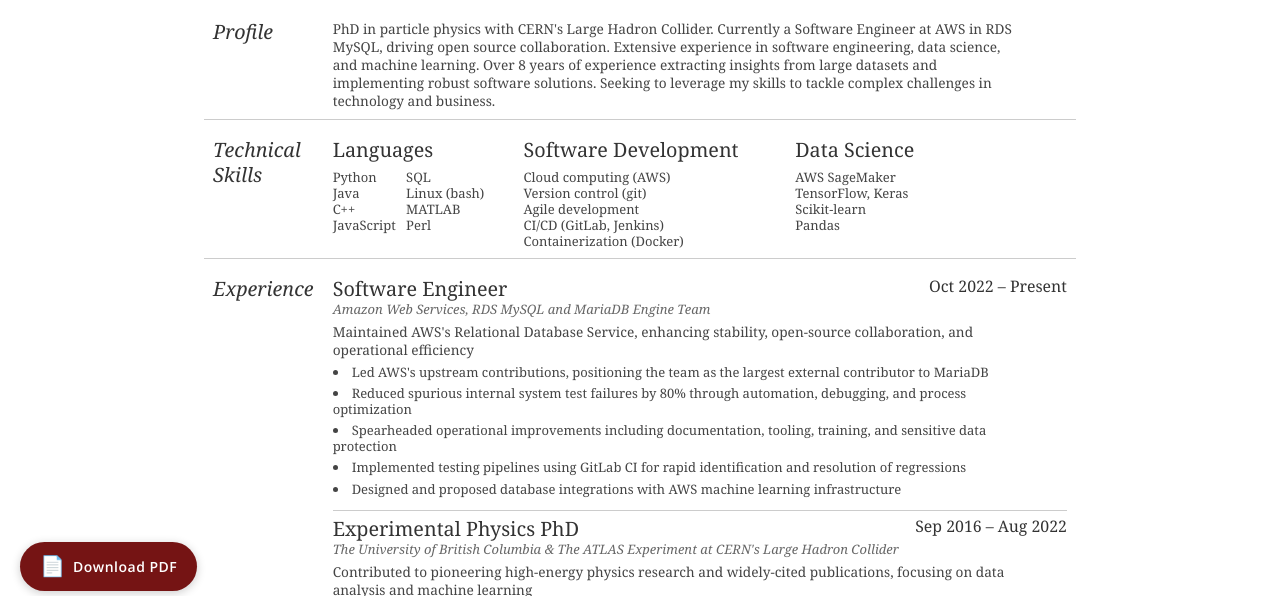
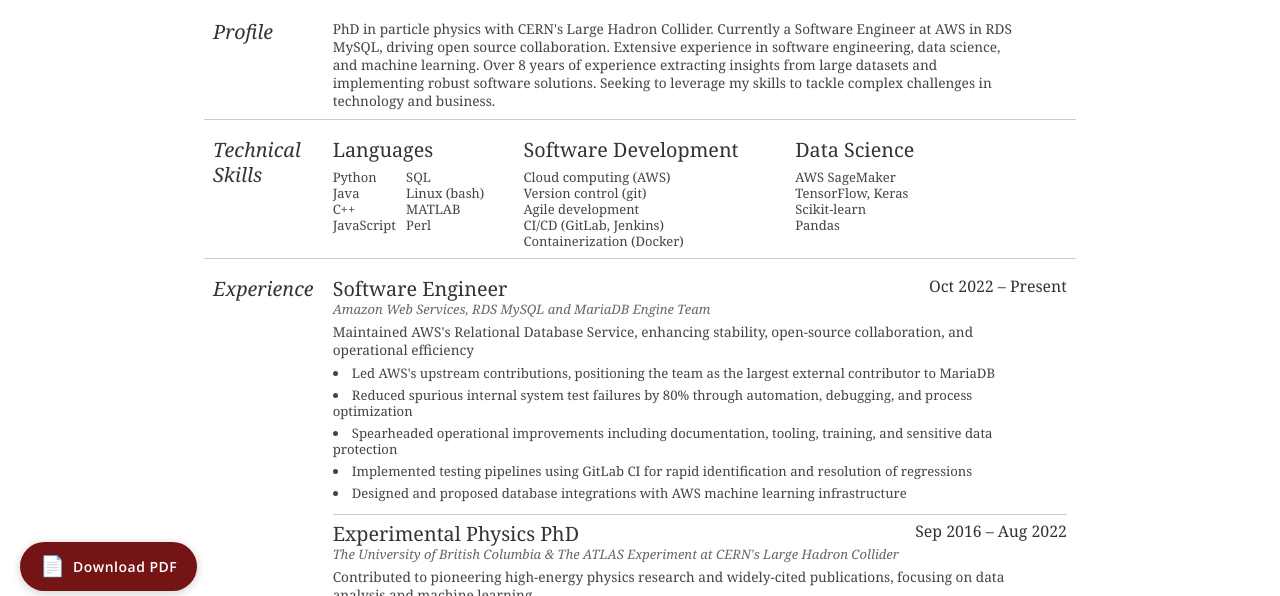
Before and after one commit to robinnewhouse/personal-website, a plain HTML site: page resume.html in a window 1280 px wide. Shown: the part 189-785 px from the top of the page. Drawn offline with nearby package versions, Linux system fonts and the light colour scheme.

Commit message:
First published version

```diff
--- a/css/resume-style.css
+++ b/css/resume-style.css
@@ -153,7 +153,8 @@
 
 .lev1 {
     list-style: disc inside;
-    padding-top: .4em
+    padding-top: .45em;
+    font-size: 101%;
 }
 
 .lev2 {
```
Also changed, not shown: index.html (+2 -1 lines), favicon.png (added), 1 other file.
